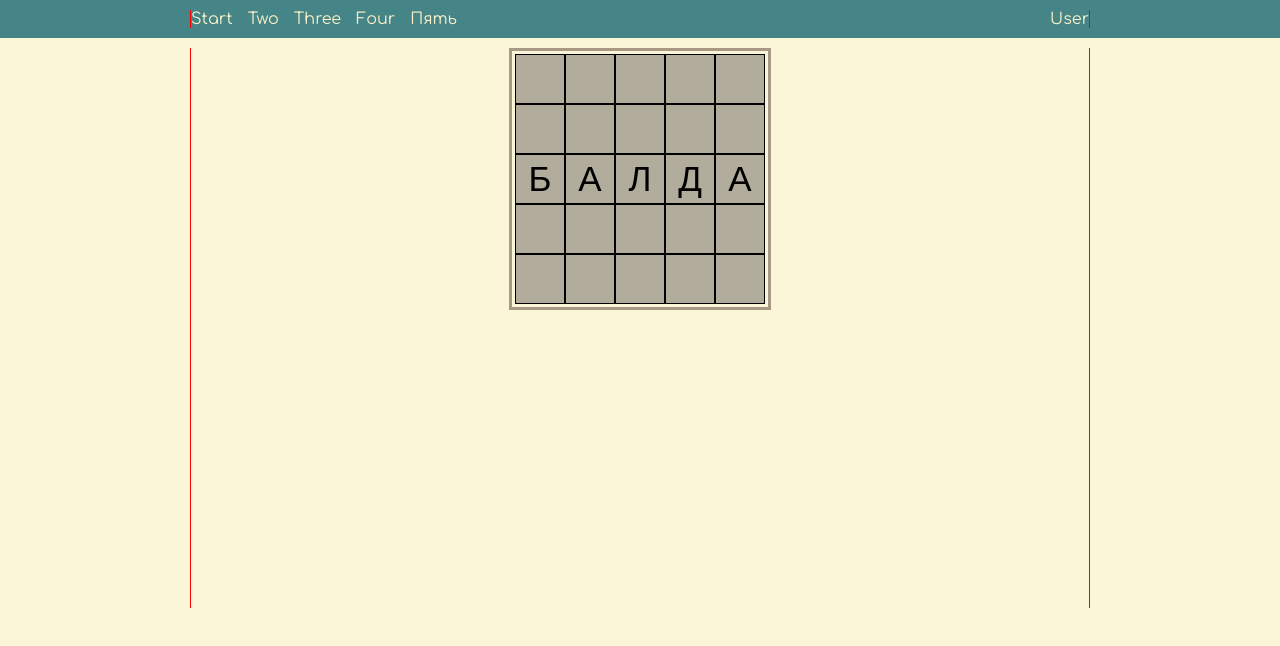
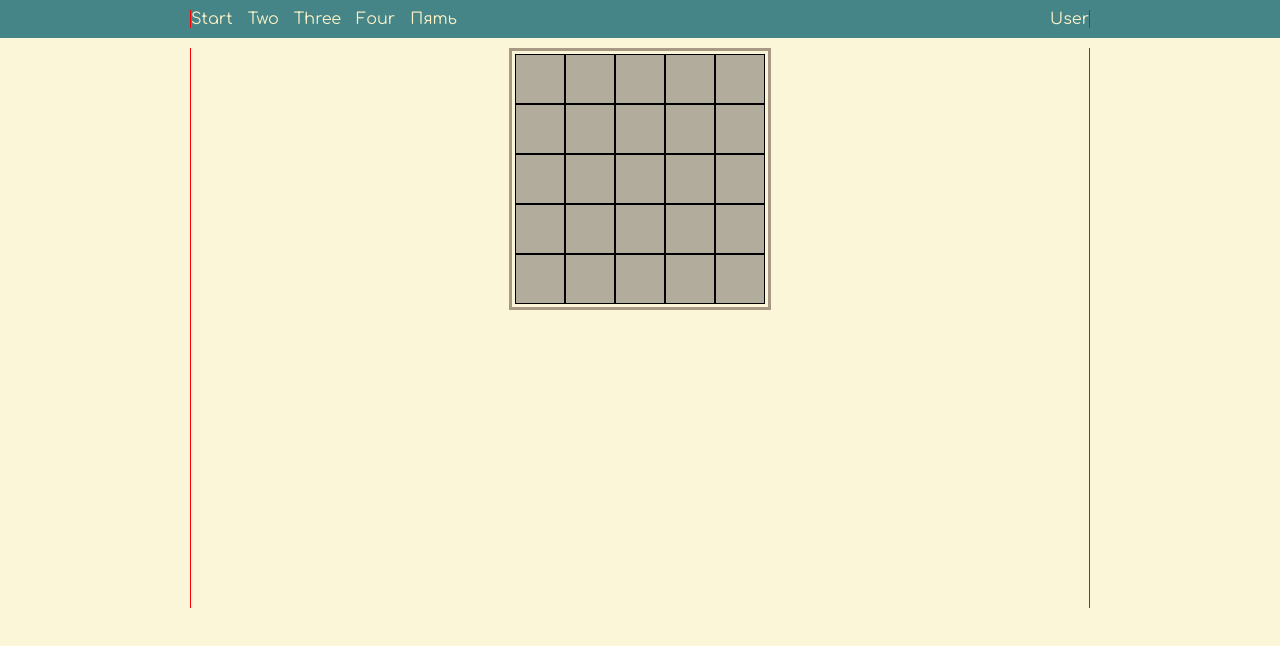
Before and after one commit to Graznov/balda_front, a React (Vite) app: page /playarea in a window 1280 px wide. Shown: the top 646 px of the page. Built offline with nearby package versions, Linux system fonts and the light colour scheme; a web font is replaced by a local one.

Commit message:
07.03.26-1

```diff
--- a/src/Field/BattleField/Battlefield.tsx
+++ b/src/Field/BattleField/Battlefield.tsx
@@ -1,14 +1,35 @@
 import style from './battlefield.module.css'
 import classNames from "classnames/bind";
 import InputCube from "../../Ui-ux_components/InputCube.tsx";
+import {useEffect, useState} from "react";
 
 const cx = classNames.bind(style)
 
-const arr = [' ', ' ', ' ', ' ', ' ', ' ', ' ', ' ', ' ', ' ','Б', 'А', 'Л', 'Д', 'А',' ', ' ', ' ', ' ', ' ',' ', ' ', ' ', ' ', ' ',]
+// const arr = [' ', ' ', ' ', ' ', ' ', ' ', ' ', ' ', ' ', ' ','Б', 'А', 'Л', 'Д', 'А',' ', ' ', ' ', ' ', ' ',' ', ' ', ' ', ' ', ' ',]
 
 function Battlefield(){
 
+
+
     const inputClass = cx('inputCube')
+
+    const [letters, setLetters] = useState([' ', ' ', ' ', ' ', ' ', ' ', ' ', ' ', ' ', ' ','Б', 'А', 'Л', 'Д', 'А',' ', ' ', ' ', ' ', ' ',' ', ' ', ' ', ' ', ' ',])
+
+    useEffect(() => {
+        console.log('Состояние обновилось:', letters);
+    }, [letters]); // Сработает при каждом изменении letters
+
+    const changeValue = (index: number) => (event: React.ChangeEvent<HTMLInputElement>) => {
+        const newValue = event.target.value.toUpperCase(); // Приводим к верхнему регистру
+
+        setLetters(prevLetters => {
+            const newLetters = [...prevLetters];
+            newLetters[index] = newValue.slice(-1); // Берем только последний символ (для maxlength=1)
+            return newLetters;
+        });
+
+        console.log(letters)
+    }
 
     return (
         <div className={cx('battlefield')}>
@@ -52,12 +73,20 @@ function Battlefield(){
                 {/*</div>*/}
 
                 {
-                    arr.map(item =>
-                        <InputCube className={inputClass} maxlength={1} value={item}/>
+                    letters.map((item, index) =>
+                        <InputCube
+                            key={index}
+                            className={inputClass}
+                            maxlength={1}
+                            onChange={changeValue(index)}
+                            />
                     )
                 }
 
+
+
             </div>
+
         </div>
     )
 }
--- a/src/Ui-ux_components/InputCube.tsx
+++ b/src/Ui-ux_components/InputCube.tsx
@@ -5,10 +5,11 @@ interface forInputCube {
     maxlength:number;
     name?: string;
     type?: string;
+    onChange: (event: React.ChangeEvent<HTMLInputElement>, ind?:number) => void
 }
 
 function InputCube({
-    className, maxlength, type, name, value
+    className, maxlength, type, name, value, onChange
                    } : forInputCube){
 
     return (
@@ -17,7 +18,8 @@ function InputCube({
             type={type}
             maxLength={maxlength}
             name={name}
-            value={value}/>
+            value={value}
+            onChange={onChange}/>
     )
 }
 
```
